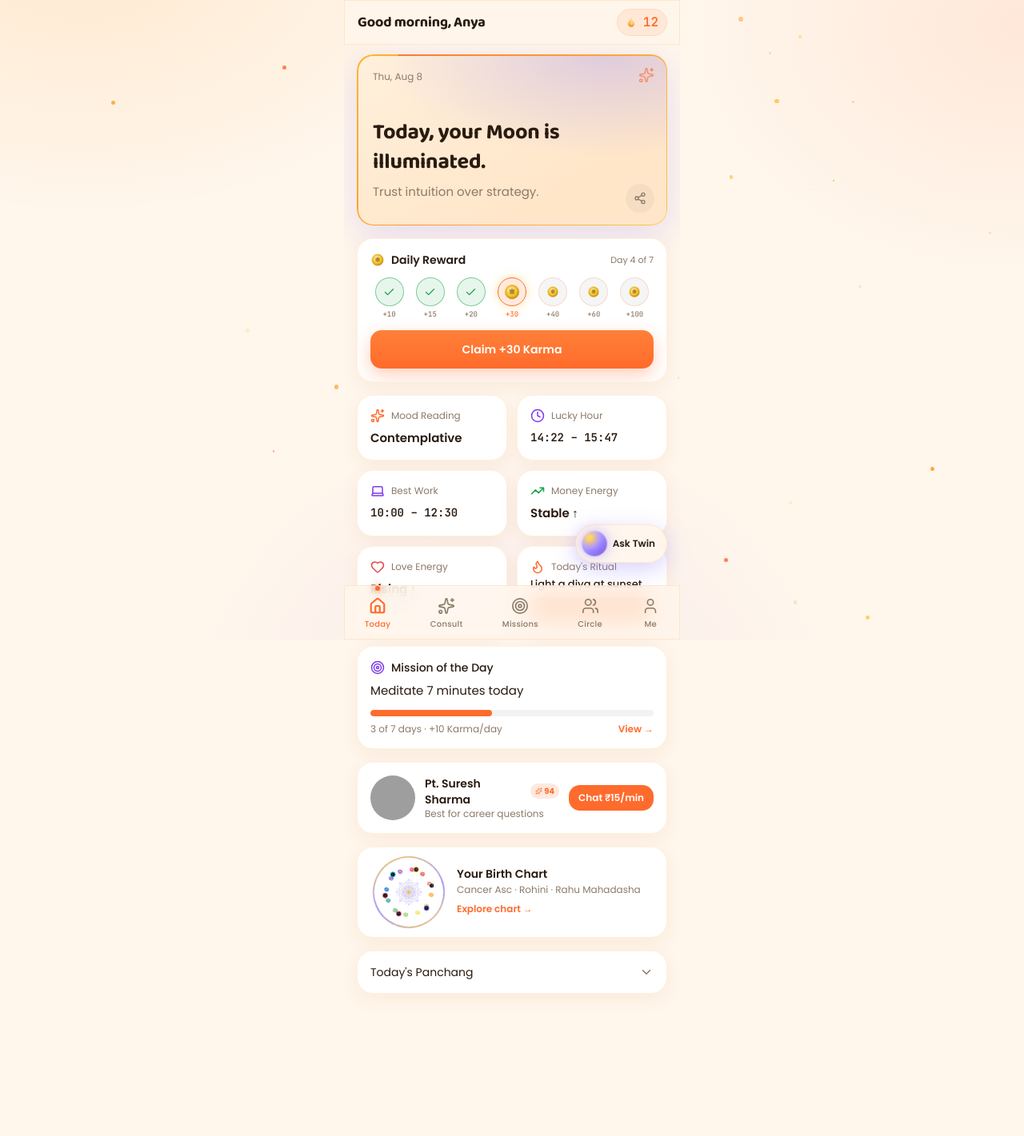
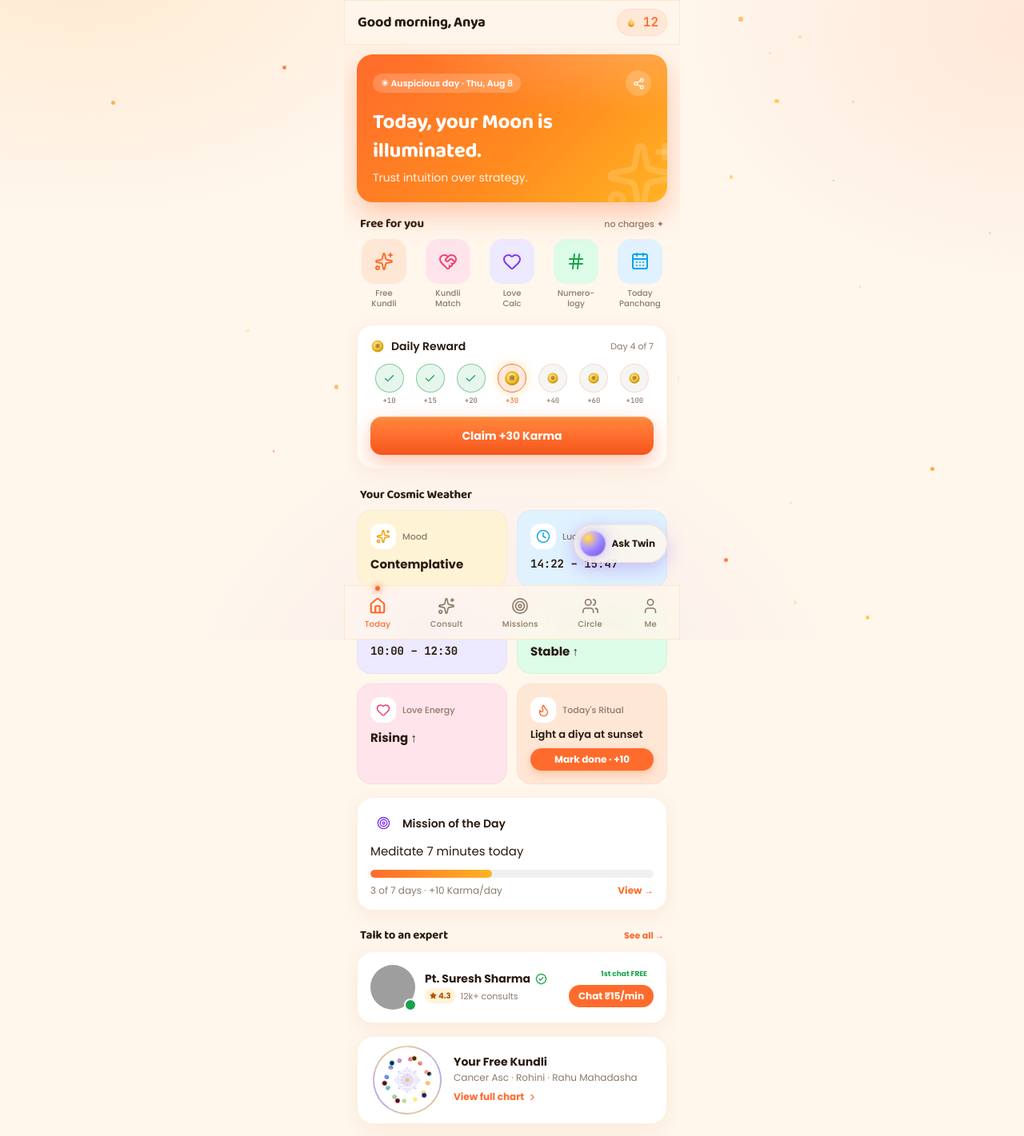
Before and after one commit to DG10911/cosmos-os, a React (Vite) app: page /#/today in a window 1280 px wide. Shown: the top 1421 px of the page at 80% size. Before the commit the page ends 1355 px from the top, so only its background shows below. Built offline with nearby package versions, Linux system fonts and the light colour scheme; grey boxes are pictures that could not be loaded.

Commit message:
Bolder home: festive banner, color-blocked tiles, free-Kundli+calculators funnel, verified trust badges; fix CheckButton contrast + WhatsApp toggle knob

```diff
--- a/src/components/CheckButton.tsx
+++ b/src/components/CheckButton.tsx
@@ -21,8 +21,8 @@ export function CheckButton({
     <button
       onClick={onClick}
       disabled={done}
-      className={`relative inline-flex items-center justify-center gap-1.5 rounded-btn px-3 py-1.5 text-xs font-semibold transition-all duration-300 active:scale-95 ${
-        done ? "bg-success/15 text-success" : "bg-gold text-bg"
+      className={`relative inline-flex items-center justify-center gap-1.5 rounded-btn px-3 py-1.5 text-xs font-bold transition-all duration-300 active:scale-95 ${
+        done ? "bg-success/15 text-success" : "bg-gold text-white shadow-[0_4px_12px_rgba(255,107,44,0.3)]"
       } ${className}`}
     >
       {done && (
--- a/src/index.css
+++ b/src/index.css
@@ -134,21 +134,47 @@ h4,
    ============================================================ */
 .btn-gold {
   position: relative;
-  background: linear-gradient(180deg, #ff8038, #ff6b2c);
+  background: linear-gradient(180deg, #ff8a3d 0%, #ff6b2c 55%, #f2571a 100%);
   color: #ffffff;
-  font-weight: 600;
+  font-weight: 700;
   padding: 14px 26px;
   border-radius: 14px;
   overflow: hidden;
   transition: transform 180ms cubic-bezier(0.34, 1.3, 0.64, 1), box-shadow 220ms;
-  box-shadow: 0 8px 22px rgba(255, 107, 44, 0.32);
+  box-shadow: 0 10px 24px rgba(255, 107, 44, 0.38), inset 0 1px 0 rgba(255, 255, 255, 0.35);
+}
+.btn-gold::after {
+  content: "";
+  position: absolute;
+  top: 0;
+  left: -60%;
+  width: 40%;
+  height: 100%;
+  background: linear-gradient(90deg, transparent, rgba(255, 255, 255, 0.45), transparent);
+  transform: skewX(-20deg);
+  animation: sheen 5s ease-in-out infinite;
+}
+@keyframes sheen {
+  0%, 68% { left: -60%; }
+  84% { left: 130%; }
+  100% { left: 130%; }
 }
 .btn-gold:hover {
   transform: translateY(-1px);
-  box-shadow: 0 12px 28px rgba(255, 107, 44, 0.42);
+  box-shadow: 0 14px 30px rgba(255, 107, 44, 0.48), inset 0 1px 0 rgba(255, 255, 255, 0.35);
 }
 .btn-gold:active {
   transform: scale(0.96);
+}
+
+/* soft tinted feature tile */
+.tint-tile {
+  border-radius: 18px;
+  border: 1px solid rgba(0, 0, 0, 0.03);
+  transition: transform 220ms cubic-bezier(0.4, 0, 0.2, 1);
+}
+.tint-tile:active {
+  transform: scale(0.97);
 }
 
 .btn-outline {
--- a/src/pages/ConsultPage.tsx
+++ b/src/pages/ConsultPage.tsx
@@ -1,7 +1,7 @@
 import { useState, useEffect } from "react";
 import { useNavigate } from "react-router-dom";
 import { motion } from "framer-motion";
-import { Search, Phone, MessageCircle } from "lucide-react";
+import { Search, Phone, MessageCircle, Star } from "lucide-react";
 import { ASTROLOGERS, avatarUrl } from "../data/seed";
 import { TrustSigil } from "./TodayPage";
 import { AstrologerCardSkeleton } from "../components/Skeleton";
@@ -117,18 +117,20 @@ export default function ConsultPage() {
                     {a.languages}
                   </span>
                 </div>
-                <div className="mt-1.5 flex items-center gap-1.5 text-[11px]">
-                  <span
-                    className={`h-1.5 w-1.5 rounded-full ${
-                      a.online ? "bg-success" : "bg-white/25"
-                    }`}
-                  />
-                  <span className={a.online ? "text-success" : "text-text-muted"}>
-                    {a.online ? "Online" : "Offline"}
+                <div className="mt-1.5 flex flex-wrap items-center gap-1.5 text-[11px]">
+                  <span className="flex items-center gap-1">
+                    <span className={`h-1.5 w-1.5 rounded-full ${a.online ? "bg-success" : "bg-black/20"}`} />
+                    <span className={a.online ? "font-semibold text-success" : "text-text-muted"}>
+                      {a.online ? "Online" : "Offline"}
+                    </span>
                   </span>
-                  <span className="text-text-muted">
-                    · {a.accuracy}% ✓ · {(a.sessions / 1000).toFixed(1)}k sessions
+                  <span className="flex items-center gap-0.5 rounded-full bg-amber/20 px-1.5 py-0.5 font-bold text-[#B45309]">
+                    <Star size={9} className="fill-current" /> {(a.accuracy / 20).toFixed(1)}
                   </span>
+                  <span className="rounded-full bg-success/12 px-1.5 py-0.5 font-bold text-success">
+                    1st chat FREE
+                  </span>
+                  <span className="text-text-muted">{(a.sessions / 1000).toFixed(0)}k+ consults</span>
                 </div>
               </div>
             </div>
--- a/src/pages/TodayPage.tsx
+++ b/src/pages/TodayPage.tsx
@@ -1,6 +1,6 @@
 import { useState } from "react";
 import { useNavigate } from "react-router-dom";
-import { motion } from "framer-motion";
+import { motion, AnimatePresence } from "framer-motion";
 import {
   Share2,
   Clock,
@@ -11,6 +11,13 @@ import {
   Target,
   ChevronDown,
   Sparkles,
+  HeartHandshake,
+  Hash,
+  CalendarDays,
+  Star,
+  X,
+  BadgeCheck,
+  ChevronRight,
 } from "lucide-react";
 import { TODAY, ASTROLOGERS, avatarUrl } from "../data/seed";
 import { useApp } from "../state/AppState";
@@ -21,12 +28,23 @@ import { CheckButton } from "../components/CheckButton";
 import { DailyReward } from "../components/DailyReward";
 import { Orb } from "./CosmosAIPage";
 
+/* Free-tools funnel (AstroTalk's #1 acquisition loop) */
+const TOOLS = [
+  { key: "kundli", label: "Free\nKundli", icon: Sparkles, bg: "#FFE7D6", fg: "#FF6B2C" },
+  { key: "match", label: "Kundli\nMatch", icon: HeartHandshake, bg: "#FFE4EC", fg: "#F43F6E" },
+  { key: "love", label: "Love\nCalc", icon: Heart, bg: "#EDE9FE", fg: "#7C3AED" },
+  { key: "num", label: "Numero-\nlogy", icon: Hash, bg: "#DCFCE7", fg: "#16A34A" },
+  { key: "panch", label: "Today\nPanchang", icon: CalendarDays, bg: "#E0F2FE", fg: "#0EA5E9" },
+  { key: "horo", label: "Daily\nHoroscope", icon: Star, bg: "#FFF3D6", fg: "#F59E0B" },
+];
+
 export default function TodayPage() {
   const nav = useNavigate();
   const app = useApp();
   const toast = useToast();
   const [confetti, setConfetti] = useState(0);
   const [panchangOpen, setPanchangOpen] = useState(false);
+  const [kundli, setKundli] = useState(false);
   const suggested = ASTROLOGERS[0];
 
   function onRitualDone() {
@@ -36,87 +54,97 @@ export default function TodayPage() {
     toast("Ritual complete · +10 Karma");
   }
 
+  function tapTool(k: string) {
+    if (k === "kundli") setKundli(true);
+    else if (k === "panch") setPanchangOpen(true);
+    else if (k === "horo") toast("Today's horoscope: a lucky day ahead ✦");
+    else toast("Opening — free forever ✦");
+  }
+
   return (
     <div className="px-4 pt-3">
       <Confetti fire={confetti} />
 
-      {/* Hero card */}
+      {/* Festive hero banner */}
       <motion.div
         initial={{ opacity: 0, y: 12 }}
         animate={{ opacity: 1, y: 0 }}
         transition={{ duration: 0.5 }}
-        className="aura-border relative overflow-hidden rounded-card p-5"
+        className="relative overflow-hidden rounded-card p-5 text-white"
         style={{
           background:
-            "radial-gradient(120% 100% at 80% 0%, rgba(139,124,252,0.28), transparent 60%), linear-gradient(150deg, #FFF0DC 0%, #FFE6C9 72%)",
-          minHeight: 214,
-          boxShadow: "0 12px 40px rgba(139,124,252,0.22)",
+            "radial-gradient(120% 90% at 85% -10%, rgba(255,255,255,0.22), transparent 55%), linear-gradient(135deg,#FF6B2C 0%,#FF8A1F 55%,#FFB423 100%)",
+          minHeight: 168,
+          boxShadow: "0 14px 34px rgba(255,107,44,0.35)",
         }}
       >
-        <Sparkles
-          className="absolute right-4 top-4 text-gold/60"
-          size={20}
-        />
         <div className="flex items-center justify-between">
-          <span className="text-xs text-text-muted">{TODAY.dateLabel}</span>
+          <span className="rounded-full bg-white/20 px-2.5 py-1 text-[11px] font-semibold backdrop-blur">
+            ☀ Auspicious day · {TODAY.dateLabel}
+          </span>
+          <button
+            onClick={() => nav("/circle")}
+            className="flex h-8 w-8 items-center justify-center rounded-full bg-white/20 backdrop-blur active:scale-90"
+          >
+            <Share2 size={15} />
+          </button>
         </div>
-        <div className="mt-10 flex min-h-[110px] flex-col justify-center">
-          <h2 className="serif text-[27px] leading-snug text-text-primary">
-            {TODAY.heroTitle}
-          </h2>
-          <p className="mt-2 text-[15px] text-text-muted">{TODAY.heroSub}</p>
-        </div>
-        <button
-          onClick={() => {
-            nav("/circle");
-          }}
-          className="absolute bottom-4 right-4 flex h-9 w-9 items-center justify-center rounded-full bg-black/[0.04] text-text-muted hover:text-gold"
-        >
-          <Share2 size={16} />
-        </button>
+        <h2 className="serif mt-4 text-[26px] leading-snug">{TODAY.heroTitle}</h2>
+        <p className="mt-1 text-[14px] text-white/90">{TODAY.heroSub}</p>
+        <Sparkles className="absolute -bottom-3 -right-3 text-white/15" size={90} />
       </motion.div>
 
-      {/* Daily reward — retention loop */}
+      {/* Free tools funnel */}
+      <div className="mt-4">
+        <div className="mb-2 flex items-center justify-between px-1">
+          <span className="serif text-[15px] text-text-primary">Free for you</span>
+          <span className="text-[11px] font-medium text-text-muted">no charges ✦</span>
+        </div>
+        <div className="no-scrollbar flex gap-3 overflow-x-auto pb-1">
+          {TOOLS.map((t) => (
+            <button
+              key={t.key}
+              onClick={() => tapTool(t.key)}
+              className="flex w-[68px] shrink-0 flex-col items-center gap-1.5 active:scale-95"
+            >
+              <span
+                className="flex h-14 w-14 items-center justify-center rounded-2xl"
+                style={{ background: t.bg, color: t.fg }}
+              >
+                <t.icon size={24} strokeWidth={2} />
+              </span>
+              <span className="whitespace-pre-line text-center text-[10px] font-medium leading-tight text-text-muted">
+                {t.label}
+              </span>
+            </button>
+          ))}
+        </div>
+      </div>
+
+      {/* Daily reward */}
       <div className="mt-4">
         <DailyReward />
       </div>
 
-      {/* Weather grid */}
-      <div className="mt-4 grid grid-cols-2 gap-3">
-        <Tile
-          icon={<Sparkles size={18} className="text-gold" />}
-          label="Mood Reading"
-          value={TODAY.mood}
-        />
-        <Tile
-          icon={<Clock size={18} className="text-cosmic" />}
-          label="Lucky Hour"
-          value={TODAY.luckyHour}
-          mono
-        />
-        <Tile
-          icon={<Laptop size={18} className="text-cosmic" />}
-          label="Best Work"
-          value={TODAY.bestWork}
-          mono
-        />
-        <Tile
-          icon={<TrendingUp size={18} className="text-success" />}
-          label="Money Energy"
-          value={`${TODAY.moneyEnergy} ↑`}
-        />
-        <Tile
-          icon={<Heart size={18} className="text-danger" />}
-          label="Love Energy"
-          value={`${TODAY.loveEnergy} ↑`}
-        />
+      {/* Cosmic Weather — colored tiles */}
+      <div className="mb-2 mt-5 px-1">
+        <span className="serif text-[15px] text-text-primary">Your Cosmic Weather</span>
+      </div>
+      <div className="grid grid-cols-2 gap-3">
+        <Tile tint="#FFF3D6" fg="#F59E0B" icon={<Sparkles size={18} />} label="Mood" value={TODAY.mood} />
+        <Tile tint="#E0F2FE" fg="#0EA5E9" icon={<Clock size={18} />} label="Lucky Hour" value={TODAY.luckyHour} mono />
+        <Tile tint="#EDE9FE" fg="#7C3AED" icon={<Laptop size={18} />} label="Best Work" value={TODAY.bestWork} mono />
+        <Tile tint="#DCFCE7" fg="#16A34A" icon={<TrendingUp size={18} />} label="Money Energy" value={`${TODAY.moneyEnergy} ↑`} />
+        <Tile tint="#FFE4EC" fg="#F43F6E" icon={<Heart size={18} />} label="Love Energy" value={`${TODAY.loveEnergy} ↑`} />
         {/* Ritual tile */}
-        <div className="cosmic-card flex flex-col justify-between p-4">
+        <div className="tint-tile flex flex-col justify-between p-4" style={{ background: "#FFE7D6" }}>
           <div className="flex items-center gap-2">
-            <Flame size={18} className="text-gold" />
-            <span className="text-xs text-text-muted">Today's Ritual</span>
+            <span className="flex h-8 w-8 items-center justify-center rounded-xl bg-white" style={{ color: "#FF6B2C" }}>
+              <Flame size={17} />
+            </span>
+            <span className="text-[11px] font-medium text-text-muted">Today's Ritual</span>
           </div>
-          <p className="mt-1 text-[13px] font-medium leading-snug text-text-primary">
+          <p className="mt-1.5 text-[13px] font-semibold leading-snug text-text-primary">
             {TODAY.ritual}
           </p>
           <CheckButton
@@ -132,85 +160,98 @@ export default function TodayPage() {
       {/* Mission of the day */}
       <div className="cosmic-card mt-4 p-4">
         <div className="flex items-center gap-2">
-          <Target size={18} className="text-cosmic" />
-          <span className="text-sm font-medium text-text-primary">
-            Mission of the Day
+          <span className="flex h-8 w-8 items-center justify-center rounded-xl bg-cosmic/12 text-cosmic">
+            <Target size={17} />
           </span>
+          <span className="text-sm font-semibold text-text-primary">Mission of the Day</span>
         </div>
         <p className="mt-2 text-[15px] text-text-primary">Meditate 7 minutes today</p>
-        <div className="mt-3 h-2 w-full overflow-hidden rounded-full bg-black/[0.05]">
+        <div className="mt-3 h-2.5 w-full overflow-hidden rounded-full bg-black/[0.06]">
           <div
-            className="h-full rounded-full bg-gold transition-all duration-500"
-            style={{ width: `${(app.missionProgress / 7) * 100}%` }}
+            className="h-full rounded-full transition-all duration-500"
+            style={{
+              width: `${(app.missionProgress / 7) * 100}%`,
+              background: "linear-gradient(90deg,#FF6B2C,#FFB423)",
+            }}
           />
         </div>
         <div className="mt-2 flex items-center justify-between">
           <span className="text-xs text-text-muted">
             {app.missionProgress} of 7 days · +10 Karma/day
           </span>
-          <button
-            onClick={() => nav("/missions")}
-            className="text-xs font-semibold text-gold"
-          >
+          <button onClick={() => nav("/missions")} className="text-xs font-bold text-gold">
             View →
           </button>
         </div>
       </div>
 
-      {/* Suggested astrologer */}
-      <div className="cosmic-card mt-4 flex items-center gap-3 p-4">
-        <img
-          src={avatarUrl(suggested.id)}
-          alt={suggested.name}
-          className="h-14 w-14 rounded-full bg-bg-elevated"
-        />
+      {/* Suggested astrologer — trust badges */}
+      <div className="mb-2 mt-5 flex items-center justify-between px-1">
+        <span className="serif text-[15px] text-text-primary">Talk to an expert</span>
+        <button onClick={() => nav("/consult")} className="text-[11px] font-bold text-gold">
+          See all →
+        </button>
+      </div>
+      <div className="cosmic-card flex items-center gap-3 p-4">
+        <div className="relative">
+          <img src={avatarUrl(suggested.id)} alt={suggested.name} className="h-14 w-14 rounded-full bg-bg-elevated" />
+          <span className="absolute -bottom-0.5 -right-0.5 h-4 w-4 rounded-full border-2 border-white bg-success" />
+        </div>
         <div className="flex-1">
-          <div className="flex items-center gap-2">
-            <span className="text-sm font-semibold text-text-primary">
-              {suggested.name}
+          <div className="flex items-center gap-1.5">
+            <span className="text-sm font-bold text-text-primary">{suggested.name}</span>
+            <BadgeCheck size={15} className="text-success" />
+          </div>
+          <div className="mt-0.5 flex items-center gap-1.5">
+            <span className="flex items-center gap-0.5 rounded-full bg-amber/20 px-1.5 py-0.5 text-[10px] font-bold text-[#B45309]">
+              <Star size={9} className="fill-current" /> {(suggested.accuracy / 20).toFixed(1)}
             </span>
-            <TrustSigil score={suggested.trust} />
+            <span className="text-[11px] text-text-muted">
+              {(suggested.sessions / 1000).toFixed(0)}k+ consults
+            </span>
           </div>
-          <p className="text-xs text-text-muted">Best for career questions</p>
         </div>
+        <div className="flex flex-col items-end gap-1">
+          <span className="rounded-full bg-success/12 px-2 py-0.5 text-[9px] font-bold text-success">
+            1st chat FREE
+          </span>
           <button
             onClick={() => nav(`/session/${suggested.id}`)}
-          className="rounded-btn bg-gold px-3 py-2 text-xs font-semibold text-white"
+            className="rounded-btn bg-gold px-3 py-1.5 text-xs font-bold text-white active:scale-95"
           >
             Chat ₹{suggested.price}/min
           </button>
         </div>
+      </div>
 
-      {/* My Chart card */}
-      <div className="cosmic-card mt-4 flex items-center gap-3 overflow-hidden p-4">
+      {/* Free Kundli / My Chart */}
+      <button
+        onClick={() => setKundli(true)}
+        className="cosmic-card mt-4 flex w-full items-center gap-3 overflow-hidden p-4 text-left active:scale-[0.99]"
+      >
         <div className="-my-2 shrink-0">
-          <ChartWheel size={96} />
+          <ChartWheel size={92} />
         </div>
         <div className="flex-1">
-          <p className="text-sm font-semibold text-text-primary">Your Birth Chart</p>
-          <p className="mt-0.5 text-xs text-text-muted">
-            Cancer Asc · Rohini · Rahu Mahadasha
-          </p>
-          <button
-            onClick={() => nav("/me")}
-            className="mt-2 text-xs font-semibold text-gold"
-          >
-            Explore chart →
+          <p className="text-sm font-bold text-text-primary">Your Free Kundli</p>
+          <p className="mt-0.5 text-xs text-text-muted">Cancer Asc · Rohini · Rahu Mahadasha</p>
+          <span className="mt-2 inline-flex items-center gap-1 text-xs font-bold text-gold">
+            View full chart <ChevronRight size={13} />
+          </span>
+        </div>
       </button>
-        </div>
-      </div>
 
       {/* Panchang strip */}
       <button
         onClick={() => setPanchangOpen((o) => !o)}
         className="cosmic-card mt-4 flex w-full items-center justify-between p-4"
       >
-        <span className="text-sm text-text-primary">Today's Panchang</span>
+        <span className="flex items-center gap-2 text-sm font-semibold text-text-primary">
+          <CalendarDays size={16} className="text-cosmic" /> Today's Panchang
+        </span>
         <ChevronDown
           size={18}
-          className={`text-text-muted transition-transform ${
-            panchangOpen ? "rotate-180" : ""
-          }`}
+          className={`text-text-muted transition-transform ${panchangOpen ? "rotate-180" : ""}`}
         />
       </button>
       {panchangOpen && (
@@ -223,40 +264,49 @@ export default function TodayPage() {
 
       <div className="h-4" />
 
-      {/* Floating Cosmos Twin (aligned to phone frame) */}
+      {/* Floating Cosmos Twin */}
       <div className="pointer-events-none fixed bottom-24 left-1/2 z-30 flex w-full max-w-[420px] -translate-x-1/2 justify-end px-4">
         <button
           onClick={() => nav("/twin")}
-          className="glass pointer-events-auto flex items-center gap-2 rounded-full border border-cosmic/30 py-2 pl-2 pr-3.5 shadow-[0_8px_28px_rgba(139,124,252,0.35)] transition-transform duration-200 active:scale-95"
+          className="glass pointer-events-auto flex items-center gap-2 rounded-full border border-cosmic/30 py-2 pl-2 pr-3.5 shadow-[0_8px_24px_rgba(124,58,237,0.28)] transition-transform duration-200 active:scale-95"
         >
           <Orb size={30} />
-          <span className="text-xs font-semibold text-text-primary">Ask Twin</span>
+          <span className="text-xs font-bold text-text-primary">Ask Twin</span>
         </button>
       </div>
+
+      {/* Free Kundli modal */}
+      <AnimatePresence>
+        {kundli && <KundliSheet onClose={() => setKundli(false)} />}
+      </AnimatePresence>
     </div>
   );
 }
 
 function Tile({
+  tint,
+  fg,
   icon,
   label,
   value,
   mono,
 }: {
+  tint: string;
+  fg: string;
   icon: React.ReactNode;
   label: string;
   value: string;
   mono?: boolean;
 }) {
   return (
-    <div className="cosmic-card flex flex-col gap-2 p-4">
+    <div className="tint-tile flex flex-col gap-2 p-4" style={{ background: tint }}>
       <div className="flex items-center gap-2">
+        <span className="flex h-8 w-8 items-center justify-center rounded-xl bg-white" style={{ color: fg }}>
           {icon}
-        <span className="text-xs text-text-muted">{label}</span>
+        </span>
+        <span className="text-[11px] font-medium text-text-muted">{label}</span>
       </div>
-      <span
-        className={`text-[15px] font-semibold text-text-primary ${mono ? "mono !text-sm" : ""}`}
-      >
+      <span className={`text-[15px] font-bold text-text-primary ${mono ? "mono !text-sm" : ""}`}>
         {value}
       </span>
     </div>
@@ -267,15 +317,64 @@ function Row({ k, v, danger }: { k: string; v: string; danger?: boolean }) {
   return (
     <div className="flex items-center justify-between">
       <span className="text-text-muted">{k}</span>
-      <span className={danger ? "text-danger" : "text-text-primary"}>{v}</span>
+      <span className={danger ? "font-semibold text-danger" : "font-semibold text-text-primary"}>{v}</span>
     </div>
   );
 }
 
+/** Astrologer trust badge — used across Consult / Astrologer / Session screens. */
 export function TrustSigil({ score }: { score: number }) {
   return (
-    <span className="inline-flex items-center gap-0.5 rounded-full bg-gold/15 px-1.5 py-0.5 text-[10px] font-bold text-gold">
-      <Sparkles size={9} /> {score}
+    <span className="inline-flex items-center gap-0.5 rounded-full bg-success/12 px-1.5 py-0.5 text-[10px] font-bold text-success">
+      <BadgeCheck size={11} /> {score}
     </span>
   );
 }
+
+function KundliSheet({ onClose }: { onClose: () => void }) {
+  return (
+    <motion.div
+      initial={{ opacity: 0 }}
+      animate={{ opacity: 1 }}
+      exit={{ opacity: 0 }}
+      onClick={onClose}
+      className="fixed inset-0 z-50 flex items-end justify-center bg-black/50 px-4 pb-6"
+    >
+      <motion.div
+        initial={{ y: 60, opacity: 0 }}
+        animate={{ y: 0, opacity: 1 }}
+        exit={{ y: 60, opacity: 0 }}
+        onClick={(e) => e.stopPropagation()}
+        className="w-full max-w-[390px] rounded-3xl bg-white p-5"
+      >
+        <div className="flex items-center justify-between">
+          <h3 className="serif text-xl text-text-primary">Your Free Kundli</h3>
+          <button onClick={onClose} className="text-text-muted">
+            <X size={20} />
+          </button>
+        </div>
+        <div className="mt-2 flex justify-center">
+          <ChartWheel size={200} />
+        </div>
+        <div className="mt-2 grid grid-cols-2 gap-2 text-sm">
+          {[
+            ["Ascendant", "Cancer"],
+            ["Moon Sign", "Cancer"],
+            ["Nakshatra", "Rohini"],
+            ["Current Dasha", "Rahu"],
+            ["Mangal Dosha", "No"],
+            ["Sade Sati", "Active"],
+          ].map(([k, v]) => (
+            <div key={k} className="flex items-center justify-between rounded-xl bg-bg px-3 py-2">
+              <span className="text-text-muted">{k}</span>
+              <span className="font-semibold text-text-primary">{v}</span>
+            </div>
+          ))}
+        </div>
+        <button onClick={onClose} className="btn-gold mt-4 w-full rounded-btn">
+          Get detailed reading
+        </button>
+      </motion.div>
+    </motion.div>
+  );
+}
```
Also changed, not shown: src/pages/OnboardingPage.tsx (+6 -6 lines). Lines whose indentation alone changed are shown as unchanged.
